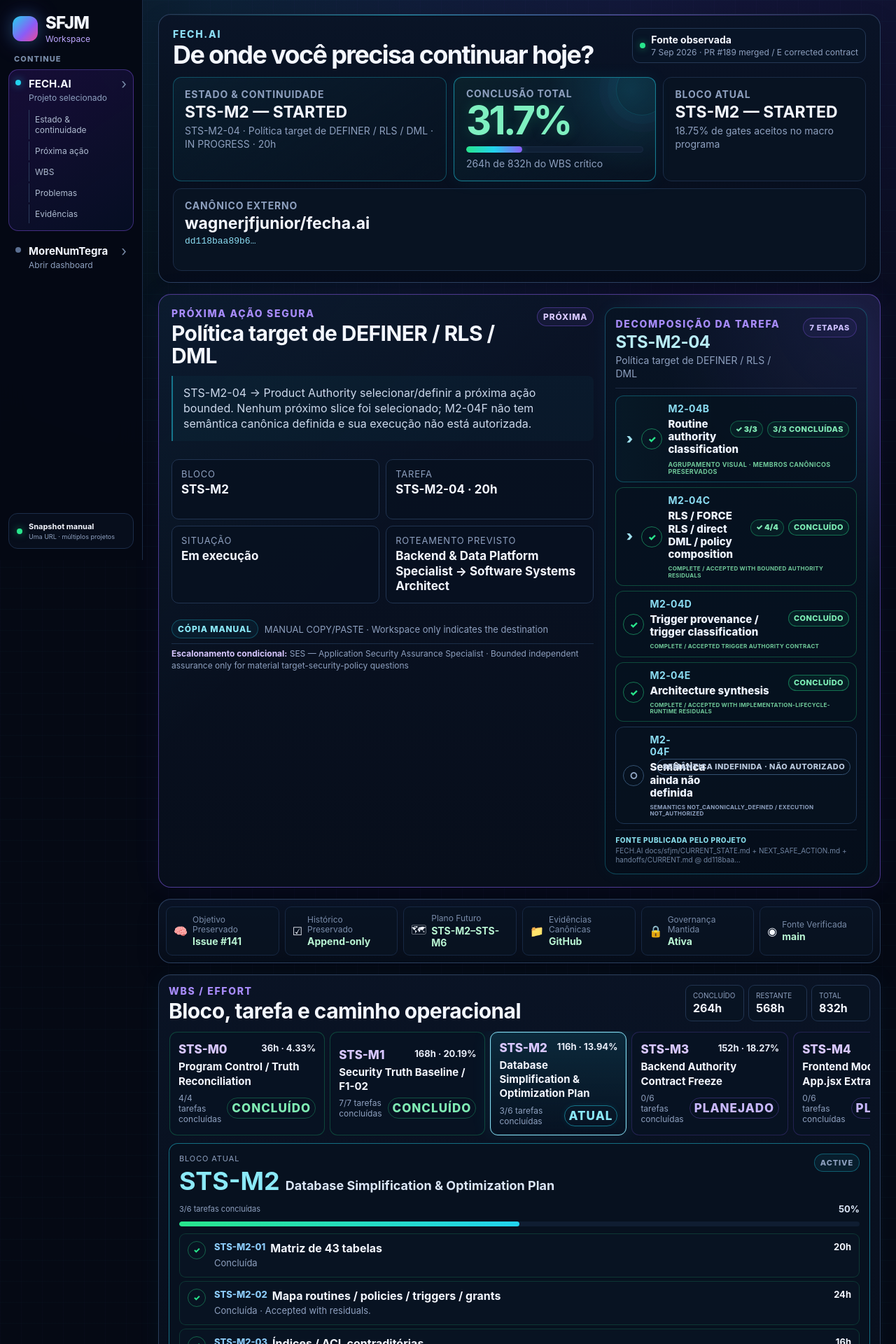
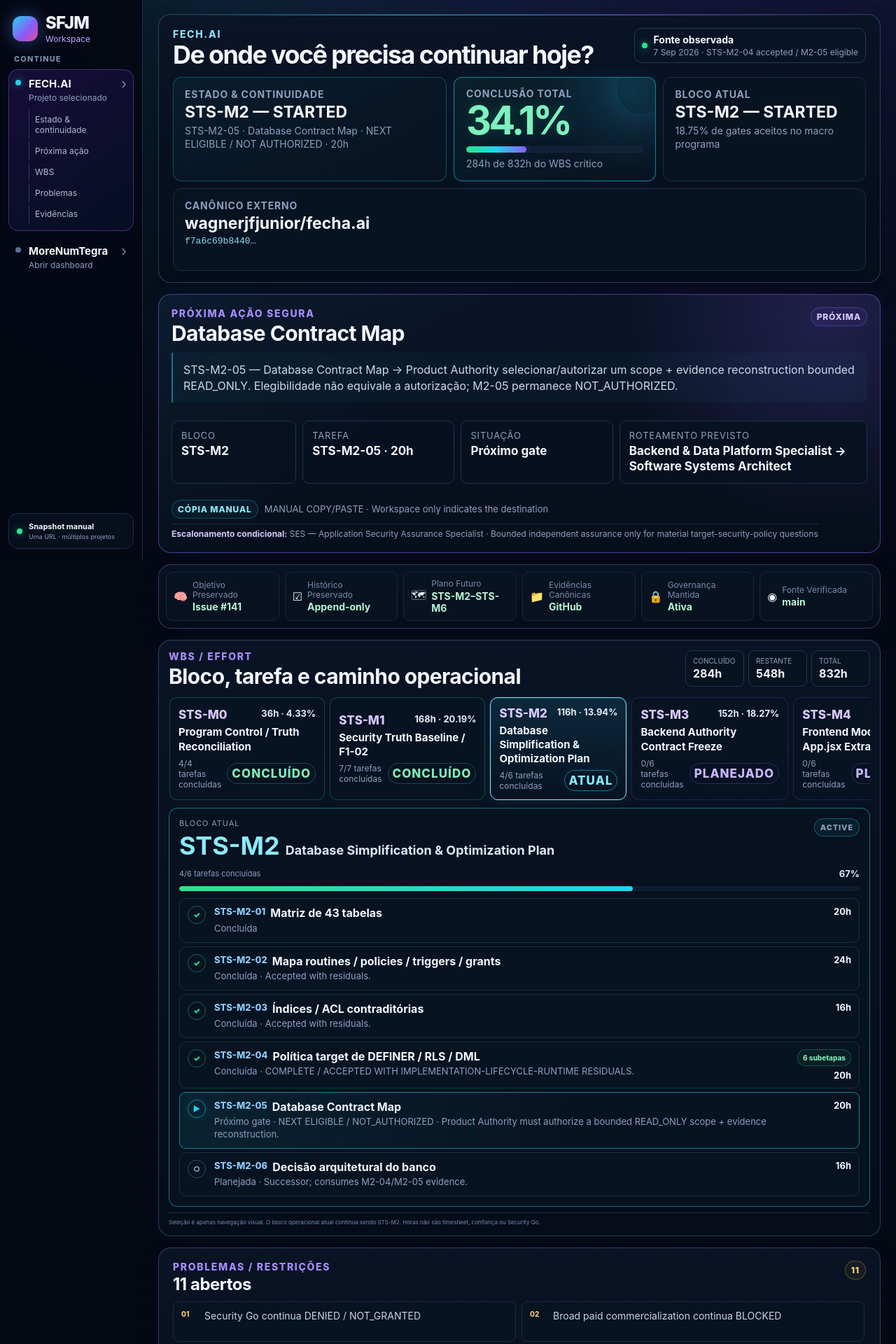
Before and after one commit to wagnerjfjunior/sfjm-workspace, a Next.js app: page / in a window 1280 px wide. Shown: the top 1920 px of the page at 70% size. Built offline with nearby package versions, Linux system fonts and the light colour scheme.

Commit message:
data: advance FECH.AI dashboard to M2-05 eligibility

```diff
--- a/data/workspace-demo.ts
+++ b/data/workspace-demo.ts
@@ -155,7 +155,7 @@ export const workspaceDemo = {
   checks: [
     { label: "Último milestone", value: "STS-M1 fechado · deferred assurance" },
     { label: "Milestone atual", value: "STS-M2 · STARTED" },
-    { label: "Próxima ação", value: "STS-M2-04 · selecionar/definir próxima ação bounded" },
+    { label: "Próxima ação", value: "STS-M2-05 · autorizar scope/evidence reconstruction READ_ONLY" },
     { label: "Objetivo principal", value: "Preservado · Issue #141" },
     { label: "Histórico", value: "Preservado" },
     { label: "Security Go", value: "Não concedido" }
@@ -165,8 +165,8 @@ export const workspaceDemo = {
     {
       name: "FECH.AI",
       kind: "Projeto externo",
-      continuityState: "STS-M2 STARTED · STS-M2-04 IN PROGRESS · B1/B2/B3/C/D/E COMPLETE · NEXT BOUNDED ACTION NOT_SELECTED",
-      nextSafeAction: "STS-M2-04 → Product Authority selecionar/definir a próxima ação bounded. Nenhum próximo slice foi selecionado; M2-04F não tem semântica canônica definida e sua execução não está autorizada.",
+      continuityState: "STS-M2 STARTED · STS-M2-04 COMPLETE / ACCEPTED WITH IMPLEMENTATION-LIFECYCLE-RUNTIME RESIDUALS · M2-05 NEXT ELIGIBLE / NOT AUTHORIZED",
+      nextSafeAction: "STS-M2-05 — Database Contract Map → Product Authority selecionar/autorizar um scope + evidence reconstruction bounded READ_ONLY. Elegibilidade não equivale a autorização; M2-05 permanece NOT_AUTHORIZED.",
       blockers: [
         "Security Go continua DENIED / NOT_GRANTED",
         "Broad paid commercialization continua BLOCKED",
@@ -174,18 +174,20 @@ export const workspaceDemo = {
         "IMP-003 permanece NOT_DETERMINED",
         "ROLLBACK_REAPPLY permanece NOT_DETERMINED",
         "OC-01 é REQUIRED BEFORE EXTERNAL USERS",
+        "Current implementation target-compliant = NOT_PROVEN",
         "Seis residuals de implementação/lifecycle/runtime permanecem: 004, 031, 036, 047, 119, 127",
         "M2-04D remediation backlog D-01..D-08 permanece NOT_IMPLEMENTED",
-        "M2-04F semantics = NOT_CANONICALLY_DEFINED / execution = NOT_AUTHORIZED"
+        "M2-05 execution = NOT_AUTHORIZED",
+        "M2-06 execution = NOT_AUTHORIZED"
       ],
       repository: "wagnerjfjunior/fecha.ai",
-      observedSha: "dd118baa89b68281bbd7c8df43c8e24c0e9b66bf",
-      observedAt: "7 Sep 2026 · PR #189 merged / E corrected contract",
+      observedSha: "f7a6c69b8440b60181c7a4a9956c0f3c4268e9f6",
+      observedAt: "7 Sep 2026 · STS-M2-04 accepted / M2-05 eligible",
       verification: "Snapshot manual · FECH.AI continua sendo a autoridade",
       taskDecompositions: [{
         parentTaskId: "STS-M2-04",
         parentLabel: "Política target de DEFINER / RLS / DML",
-        source: "FECH.AI docs/sfjm/CURRENT_STATE.md + NEXT_SAFE_ACTION.md + handoffs/CURRENT.md @ dd118baa…",
+        source: "FECH.AI docs/sfjm/CURRENT_STATE.md + NEXT_SAFE_ACTION.md + handoffs/CURRENT.md @ f7a6c69b…",
         presentationGroups: [
           {
             id: "M2-04B",
@@ -206,8 +208,8 @@ export const workspaceDemo = {
             id: "M2-04B2",
             label: "High-Risk Routine Authority Classification",
             state: "COMPLETE",
-            status: "COMPLETE / ACCEPTED WITH RESIDUALS",
-            note: "15 high-risk routines classified; runtime/AppSec residuals preserved.",
+            status: "COMPLETE / ACCEPTED WITH IMPLEMENTATION-LIFECYCLE-RUNTIME RESIDUALS",
+            note: "15-routine high-risk target-contract closure accepted; implementation/lifecycle/runtime residuals preserved.",
             evidenceRef: "docs/security/evidence/2026-09-05-sts-m2-04b2-high-risk-routine-authority-classification.md"
           },
           {
@@ -264,13 +266,6 @@ export const workspaceDemo = {
             state: "COMPLETE",
             status: "COMPLETE / ACCEPTED WITH IMPLEMENTATION-LIFECYCLE-RUNTIME RESIDUALS",
             note: "Corrected E contract is versioned + merged. B3/C3 semantic target-authority residuals are zero; implementation/lifecycle/runtime residuals remain."
-          },
-          {
-            id: "M2-04F",
-            label: "Semântica ainda não definida",
-            state: "UNKNOWN",
-            status: "SEMANTICS NOT_CANONICALLY_DEFINED / EXECUTION NOT_AUTHORIZED",
-            note: "Do not infer M2-04F as the next slice from sequence; Product Authority has not selected the next bounded M2-04 action."
           }
         ]
       }]
@@ -296,8 +291,8 @@ export const workspaceDemo = {
   fechaiProgram: {
     name: "FECH.AI Security-to-Scale 2026",
     repository: "wagnerjfjunior/fecha.ai",
-    observedSha: "dd118baa89b68281bbd7c8df43c8e24c0e9b66bf",
-    observedAt: "7 Sep 2026 · PR #189 merged / E corrected contract",
+    observedSha: "f7a6c69b8440b60181c7a4a9956c0f3c4268e9f6",
+    observedAt: "7 Sep 2026 · STS-M2-04 accepted / M2-05 eligible",
     programIssue: "#141",
     programObjective: "Reach a sellable, operable FECH.AI with a defensible Security Go candidate and a clear path out of the current frontend/backend monolith before year-end, without hiding unresolved risk or performing a big-bang rewrite.",
     objectiveSource: "FECH.AI Issue #141 + program-hierarchy BCR",
@@ -332,8 +327,8 @@ export const workspaceDemo = {
     ],
     lastCompletedMilestone: "STS-M1 — COMPLETE WITH DEFERRED SECURITY ASSURANCE",
     nextProgramMilestone: "STS-M3 — Backend Authority Contract Freeze · PLANNED",
-    activeWorkstream: "STS-M2 · STARTED · STS-M2-04 IN PROGRESS · B1/B2/B3/C/D/E complete · next bounded action unselected",
-    nextSafeAction: "Resolve live main dd118baa… → Product Authority select/define the next bounded STS-M2-04 action → do not infer a lettered slice from sequence → M2-04F semantics remain NOT_CANONICALLY_DEFINED and execution NOT_AUTHORIZED",
+    activeWorkstream: "STS-M2 · STARTED · STS-M2-04 COMPLETE / ACCEPTED · M2-05 NEXT ELIGIBLE / NOT AUTHORIZED",
+    nextSafeAction: "Resolve live main f7a6c69b… → Product Authority select/authorize a bounded M2-05 READ_ONLY scope + evidence reconstruction → eligibility is not execution authority → M2-05 remains NOT_AUTHORIZED",
     securityGo: "NOT GRANTED",
     commercialization: "BLOCKED",
     weightingBasis: "Peso = duração planejada; progresso só avança quando o gate do milestone é aceito.",
@@ -556,18 +551,27 @@ export const workspaceDemo = {
         owner: "Backend/Data + Architecture",
         evidence: "COMPLETE / ACCEPTED WITH RESIDUALS; current live state suficientemente conhecido.",
         nextAction: "Consumir como input do M2-04; nenhuma remoção/alteração implícita."
+      },
+      {
+        id: "STS-M2-04",
+        label: "Target Database Authority Policy · SECURITY DEFINER / RLS / DML",
+        category: "PROGRAM",
+        state: "COMPLETE",
+        owner: "Backend/Data + Architecture",
+        evidence: "COMPLETE / ACCEPTED WITH IMPLEMENTATION-LIFECYCLE-RUNTIME RESIDUALS. Target-policy objective closed; current implementation compliance, AppSec PASS, runtime assurance and Security Go remain unproven.",
+        nextAction: "Não reabrir B1/B2/B3/C/D/E ou M2-04 sem invalidação material."
       }
     ] satisfies ExecutionItem[],
 
     active: [
       {
-        id: "STS-M2-04",
-        label: "Target Database Authority Policy · SECURITY DEFINER / RLS / DML",
+        id: "STS-M2-05",
+        label: "Database Contract Map",
         category: "PROGRAM",
-        state: "ACTIVE",
+        state: "PLANNED",
         owner: "Backend/Data + Architecture",
-        evidence: "STS-M2-04 está IN PROGRESS. B1/B2/B3/C/D/E estão concluídos. O contrato corrigido de E está VERSIONED + MERGED; residuals agora são de implementação/lifecycle/runtime, não de semântica de target authority. M2-04F não está semanticamente definido.",
-        nextAction: "Product Authority selecionar/definir a próxima ação bounded de STS-M2-04; nenhum slice lettered é inferido ou iniciado automaticamente."
+        evidence: "NEXT ELIGIBLE WBS TASK / EXECUTION NOT_AUTHORIZED. Eligibility follows accepted STS-M2-04 target-policy closure.",
+        nextAction: "Product Authority selecionar/autorizar um bounded M2-05 READ_ONLY scope + evidence reconstruction."
       }
     ] satisfies ExecutionItem[],
 
@@ -664,22 +668,24 @@ export const workspaceDemo = {
       { date: "4 Sep 2026", text: "STS-M2 iniciado; STS-M2-01 aceito e durable canonicality matrix preservada", kind: "PROGRAM" },
       { date: "5 Sep 2026", text: "STS-M2-02 COMPLETE / ACCEPTED WITH RESIDUALS; authority map preservado", kind: "PROGRAM" },
       { date: "5 Sep 2026", text: "STS-M2-03 COMPLETE / ACCEPTED WITH RESIDUALS; STS-M2-04 torna-se NEXT GATE / NOT STARTED", kind: "PROGRAM" },
-      { date: "5 Sep 2026", text: "PR #179 alinha handoffs FECH.AI à identidade canônica SES; transporte permanece manual copy/paste", kind: "EVIDENCE" }
+      { date: "5 Sep 2026", text: "PR #179 alinha handoffs FECH.AI à identidade canônica SES; transporte permanece manual copy/paste", kind: "EVIDENCE" },
+      { date: "7 Sep 2026", text: "B2 High-Risk Target-Contract Closure aceita com residuals de implementação/lifecycle/runtime", kind: "PROGRAM" },
+      { date: "7 Sep 2026", text: "STS-M2-04 COMPLETE / ACCEPTED; M2-05 torna-se NEXT ELIGIBLE / NOT AUTHORIZED", kind: "PROGRAM" }
     ] satisfies TimelineItem[]
 
   } satisfies ProgramSnapshot,
 
   fechaiWbs: {
-    source: "WBS structure: docs/roadmap/fechai-security-to-scale-2026-wbs.md · current task state: FECH.AI docs/sfjm/CURRENT_STATE.md + NEXT_SAFE_ACTION.md @ dd118baa…",
+    source: "WBS structure: docs/roadmap/fechai-security-to-scale-2026-wbs.md · current task state: FECH.AI docs/sfjm/CURRENT_STATE.md + NEXT_SAFE_ACTION.md @ f7a6c69b…",
     basis: "Planning estimates for visibility, not clocked timesheets.",
     totalCriticalHours: 832,
-    completedHours: 264,
-    remainingCriticalHours: 568,
+    completedHours: 284,
+    remainingCriticalHours: 548,
     preSecurityGoBacklogHours: 116,
     plannedBacklogHours: 104,
     currentPackage: "STS-M2 — STARTED",
-    currentTask: "STS-M2-04 · Política target de DEFINER / RLS / DML · IN PROGRESS · 20h",
-    note: "Rótulos/horas vêm da WBS estrutural; estado corrente vem do SFJM do FECH.AI. STS-M2-04 está em progresso; B1/B2/B3/C/D estão concluídos; E é o próximo candidato e continua não autorizado. Horas são planejamento, não timesheet.",
+    currentTask: "STS-M2-05 · Database Contract Map · NEXT ELIGIBLE / NOT AUTHORIZED · 20h",
+    note: "Rótulos/horas vêm da WBS estrutural; estado corrente vem do SFJM do FECH.AI. STS-M2-04 foi aceito com residuals de implementação/lifecycle/runtime; M2-05 é o próximo WBS elegível, mas sua execução permanece não autorizada. Horas são planejamento, não timesheet.",
     milestones: [
       {
         id: "STS-M0",
@@ -717,8 +723,8 @@ export const workspaceDemo = {
           { id: "STS-M2-01", label: "Matriz de 43 tabelas", hours: 20, state: "COMPLETE" },
           { id: "STS-M2-02", label: "Mapa routines / policies / triggers / grants", hours: 24, state: "COMPLETE", note: "Accepted with residuals." },
           { id: "STS-M2-03", label: "Índices / ACL contraditórias", hours: 16, state: "COMPLETE", note: "Accepted with residuals." },
-          { id: "STS-M2-04", label: "Política target de DEFINER / RLS / DML", hours: 20, state: "ACTIVE", note: "IN PROGRESS · B1/B2/B3/C/D/E complete · next bounded action NOT_SELECTED · M2-04F semantics NOT_CANONICALLY_DEFINED." },
-          { id: "STS-M2-05", label: "Database Contract Map", hours: 20, state: "PLANNED", note: "Successor; consumes M2-04 target policy." },
+          { id: "STS-M2-04", label: "Política target de DEFINER / RLS / DML", hours: 20, state: "COMPLETE", note: "COMPLETE / ACCEPTED WITH IMPLEMENTATION-LIFECYCLE-RUNTIME RESIDUALS." },
+          { id: "STS-M2-05", label: "Database Contract Map", hours: 20, state: "PLANNED", note: "NEXT ELIGIBLE / NOT_AUTHORIZED · Product Authority must authorize a bounded READ_ONLY scope + evidence reconstruction." },
           { id: "STS-M2-06", label: "Decisão arquitetural do banco", hours: 16, state: "PLANNED", note: "Successor; consumes M2-04/M2-05 evidence." }
         ]
       },
@@ -819,16 +825,16 @@ export const workspaceDemo = {
   currentState: [
     { label: "Último milestone concluído", value: "STS-M1 · deferred assurance" },
     { label: "Milestone atual", value: "STS-M2 · STARTED" },
-    { label: "Próxima continuidade", value: "STS-M2-04 · selecionar/definir próxima ação bounded" },
+    { label: "Próxima continuidade", value: "STS-M2-05 · autorizar scope/evidence reconstruction READ_ONLY" },
     { label: "Objetivo", value: "Issue #141 · PRESERVED" }
   ] satisfies SourceRow[],
 
   sources: [
-    { label: "FECH.AI main", value: "dd118baa…", badge: true },
+    { label: "FECH.AI main", value: "f7a6c69b…", badge: true },
     { label: "Program objective", value: "#141 OPEN · PRESERVED", badge: true },
     { label: "Current state source", value: "docs/sfjm/CURRENT_STATE.md", badge: true },
     { label: "WBS structure", value: "832h · structural baseline", badge: true },
     { label: "SES main / routing", value: "61cee7b3… · manual", badge: true },
-    { label: "Snapshot", value: "Manual · 5 Sep", badge: true }
+    { label: "Snapshot", value: "Manual · 7 Sep", badge: true }
   ] satisfies SourceRow[]
 };
```
